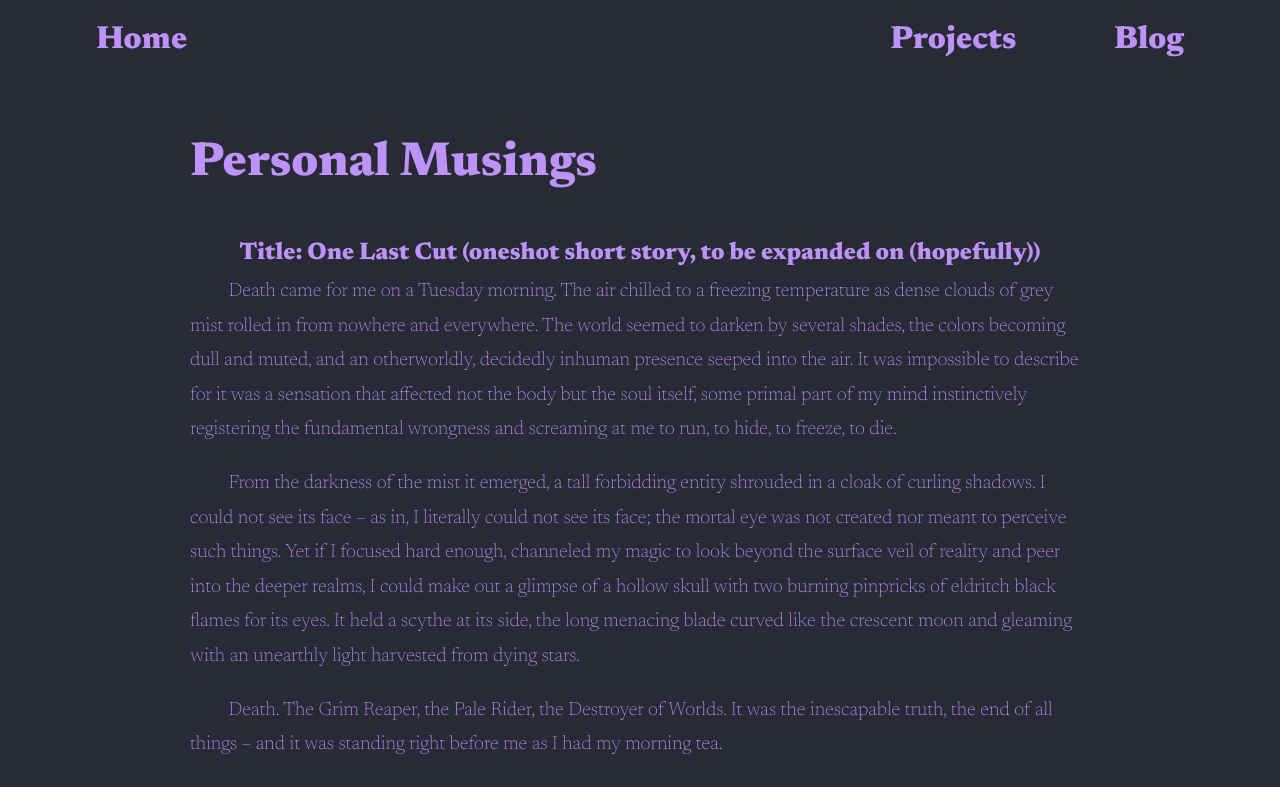
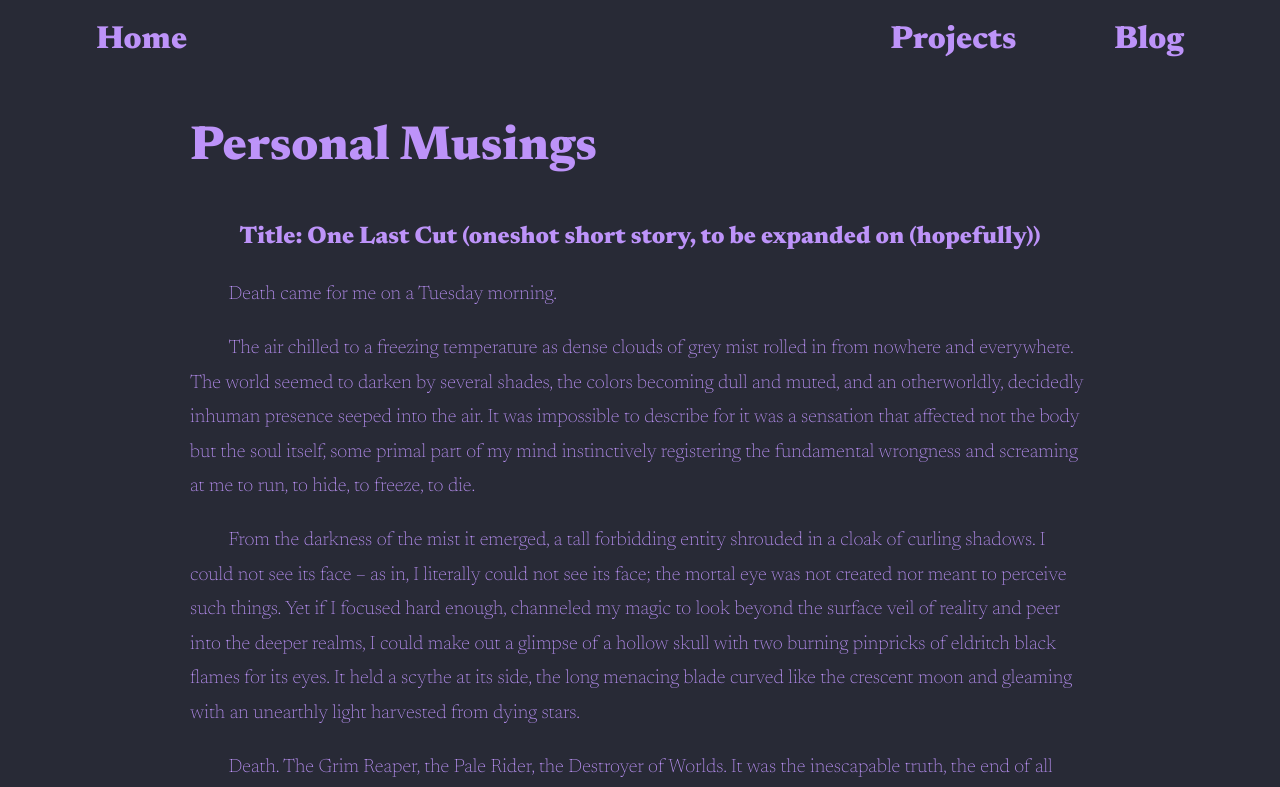
Before and after one commit to sintheiaa/mattswang.dev, a Next.js app: page /blog in a window 1280 px wide. Shown: the top 787 px of the page. Built offline with nearby package versions, Linux system fonts and the light colour scheme; a web font is replaced by a local one.

Commit message:
updated story format

```diff
--- a/app/blog/page.tsx
+++ b/app/blog/page.tsx
@@ -18,7 +18,12 @@ export default function BlogPage() {
 
       <p style={shortStoryParagraphStyle}>
 
+      </p>
+      <p style={shortStoryParagraphStyle}>
         Death came for me on a Tuesday morning.
+      </p>
+
+      <p style={shortStoryParagraphStyle}>
         The air chilled to a freezing temperature as dense clouds of grey mist rolled in from nowhere and everywhere.
         The world seemed to darken by several shades, the colors becoming dull and muted, and an otherworldly, decidedly inhuman presence seeped into the air.
         It was impossible to describe for it was a sensation that affected not the body but the soul itself, some primal part of my mind instinctively registering the fundamental wrongness and screaming at me to run, to hide, to freeze, to die.
@@ -609,7 +614,7 @@ export default function BlogPage() {
 
 const sectionStyle: React.CSSProperties = {
   maxWidth: '900px',
-  margin: '3rem auto',
+  margin: '2rem auto',
 };
 
 const headingStyle: React.CSSProperties = {
--- a/app/projects/page.tsx
+++ b/app/projects/page.tsx
@@ -31,7 +31,7 @@ export default function ProjectsPage() {
 
 const sectionStyle: React.CSSProperties = {
   maxWidth: '900px',
-  margin: '3rem auto', // Moves the section lower
+  margin: '2rem auto', // Moves the section lower
 };
 
 const headingStyle: React.CSSProperties = {
```
